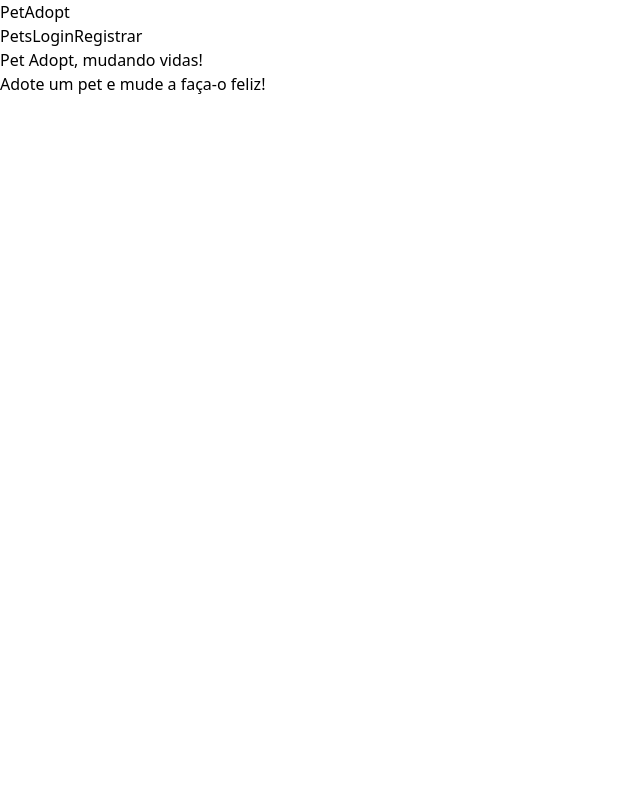
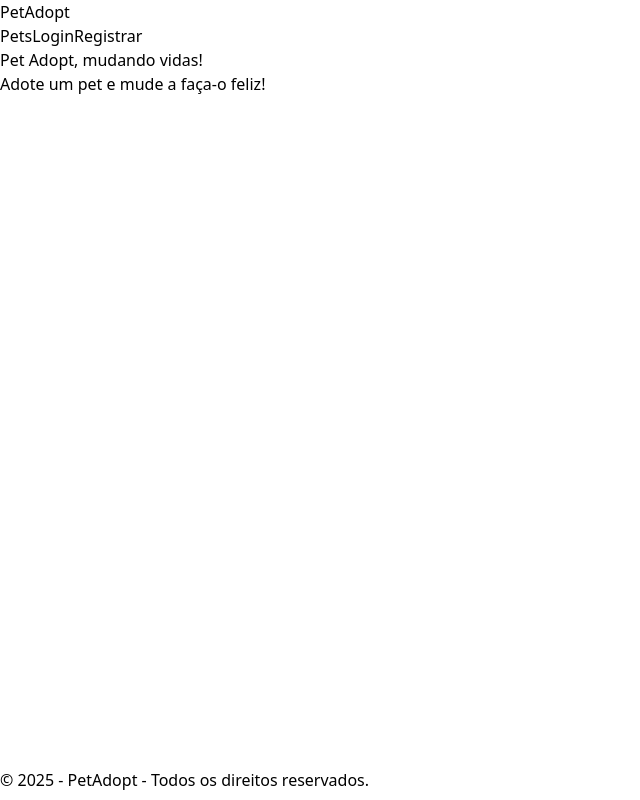
Before and after one commit to JuniorPaula/pet-adopt-web, a Next.js app: page / in a window 1280 px wide. Shown: the whole page, without its empty margins (0-640 px from the left). Built offline with nearby package versions, Linux system fonts and the light colour scheme.

Commit message:
Create footer component

```diff
--- a/src/app/layout.tsx
+++ b/src/app/layout.tsx
@@ -4,6 +4,7 @@ import "./globals.css";
 import { Header } from "@/components/header";
 import { AuthProvider } from "@/context/auth-context";
 import { ToastContainer } from "react-toastify";
+import { Footer } from "@/components/footer";
 
 const montserrat = Montserrat({
   variable: "--montserrat",
@@ -29,6 +30,7 @@ export default function RootLayout({
           <ToastContainer />
           <Header />
           {children}
+          <Footer />
         </AuthProvider>
       </body>
     </html>
--- /dev/null
+++ b/src/components/footer/index.tsx
@@ -0,0 +1,9 @@
+export function Footer() {
+  return (
+    <footer className="bg-slate-100 text-black text-center p-4">
+      <p className="text-sm">
+        &copy; { new Date().getFullYear() } - PetAdopt - Todos os direitos reservados.
+      </p>
+    </footer>
+  );
+}
```
